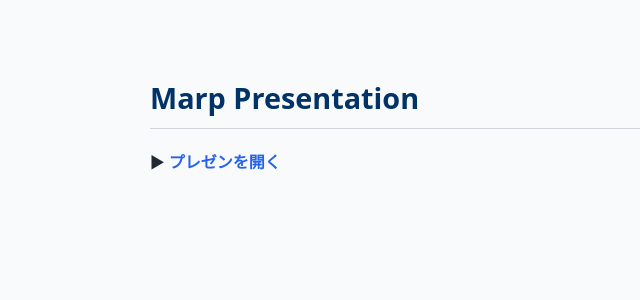
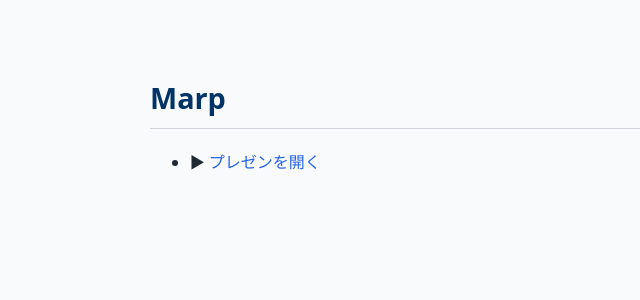
Before and after one commit to Samizo-AITL/Samizo-AITL.github.io, a Jekyll site: the page built from about/marp/index.md, in a window 1280 px wide. Shown: the top 300 px of the page, without its empty margins (0-640 px from the left). Built offline with Jekyll 4.4.1, drawn with Linux system fonts in a browser that asks for light colours; our own code applies the rules of GitHub Pages for plain Markdown files.

Commit message:
Update index.md

```diff
--- a/about/marp/index.md
+++ b/about/marp/index.md
@@ -1,9 +1,8 @@
 ---
 layout: default
-title: Marp
 permalink: /about/marp/
 ---
 
-# Marp Presentation
+# Marp
 
-▶ **[プレゼンを開く](./samizo-aitl-presentation.html)**
+- ▶ [プレゼンを開く](samizo-aitl-presentation.html)
```
